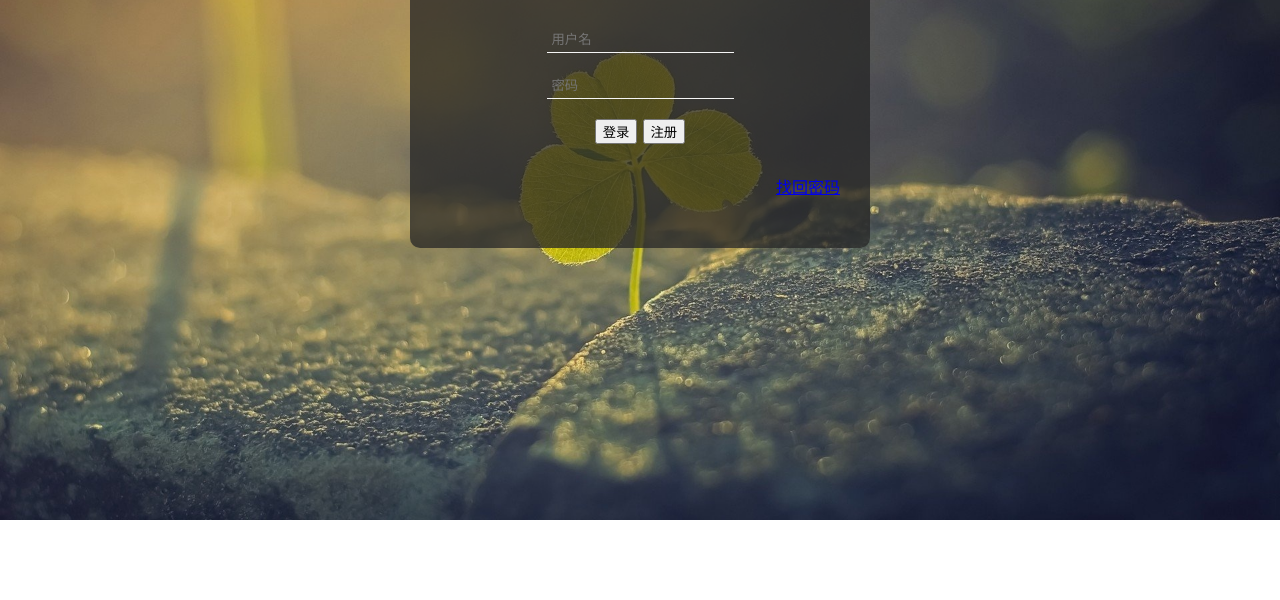
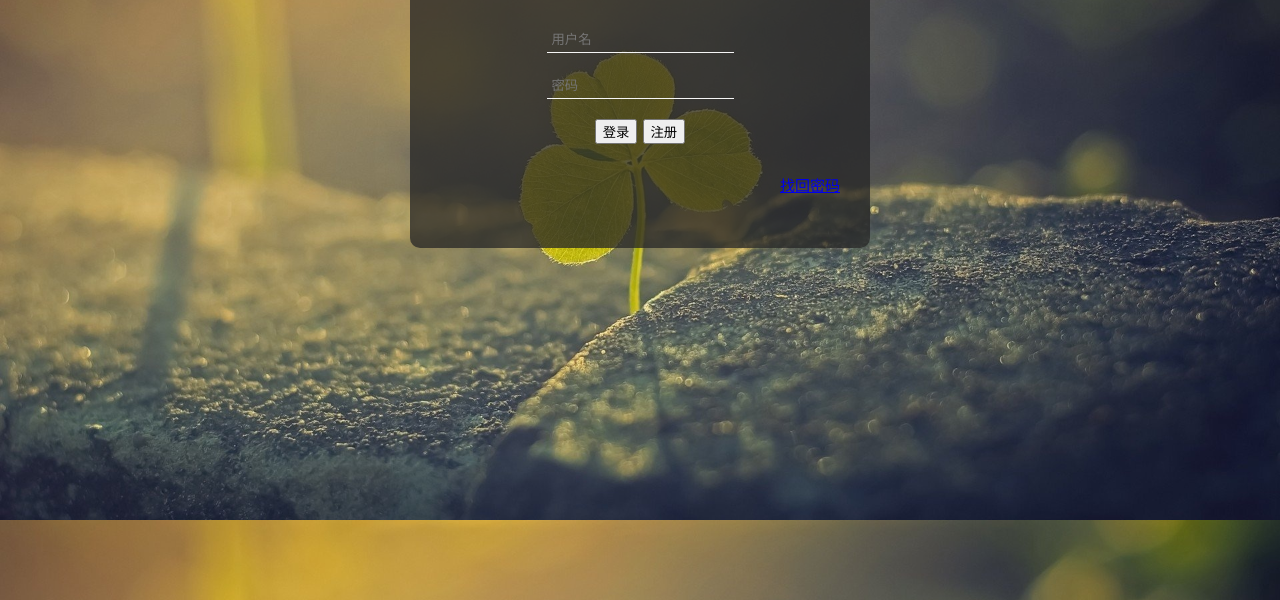
Before and after one commit to tumbleweed-wl/tumbleweed-wl.github.io, a plain HTML site: page Login/index.html in a window 1280 px wide. Shown: the part 200-800 px from the top of the page. Drawn offline with Linux system fonts and the light colour scheme.

Commit message:
更改a标签size

```diff
--- a/Login/css/style.css
+++ b/Login/css/style.css
@@ -4,8 +4,9 @@
                margin: 0px;
                padding: 0px;
                background-image: url(../img/12d88c406a25f0eda0f54d5349cdc0c3.jpg);
-               background-repeat: no-repeat;
+               background-repeat: no-epeat;
                background-size: cover;
+
            }
 
            #loginbox
@@ -48,4 +49,5 @@
     #loginbox .link
     {
         text-align: end;
+        font-size: 15px;
     }
```
